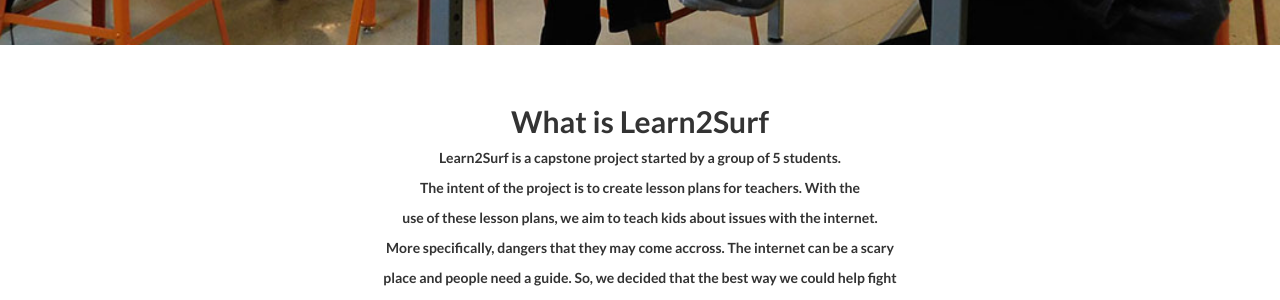
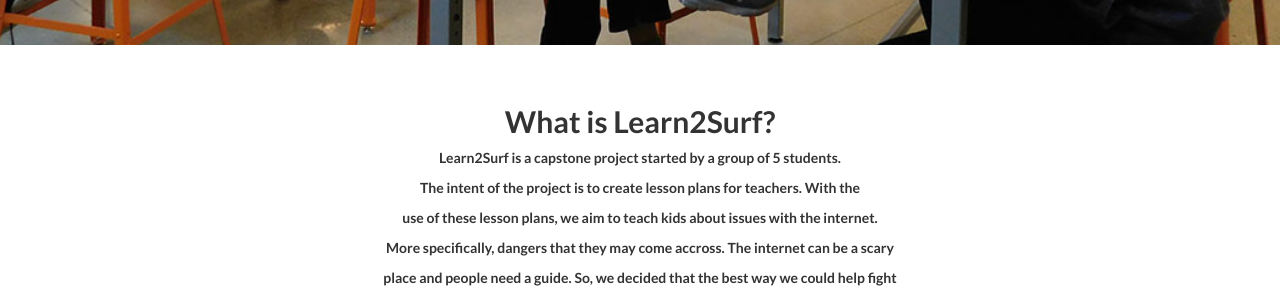
Before and after one commit to Konnor-Filip/Learn2Surf, a Jekyll site: the page built from index.html, in a window 1280 px wide and 900 px high, scrolled down 575 px. Shown: the part 157-457 px from the top of the window. Built offline with Jekyll 4.4.1, drawn with Linux system fonts in a browser that asks for light colours.

Commit message:
fixing img links

```diff
--- a/index.html
+++ b/index.html
@@ -40,7 +40,7 @@
     <div class="row">
         <div class="col-lg-8 col-lg-offset-2">
             <br /><br />
-            <h2>What is Learn2Surf</h2>
+            <h2>What is Learn2Surf?</h2>
             <p>Learn2Surf is a capstone project started by a group of 5 students.</p>
             <p>The intent of the project is to create lesson plans for teachers. With the</p>
             <p>use of these lesson plans, we aim to teach kids about issues with the internet.</p>
@@ -78,7 +78,7 @@
             <p>we hope to increase the cybersecurity of the internet and protect everyone's accounts.</p>
             <br />
             <h2>Phishing</h2>
-            <img src="../phishing.png" alt="Phishing">
+            <img src="phishing.png" alt="Phishing">
             <p>Phishing is one of the most common types of cyber attacks going on in the world right now</p>
             <p>These attacks focus on a type of attack known as social-engineering. Social-engineering</p>
             <p>is when someone attempts to decieve you in order to get you to do something.</p>
@@ -87,7 +87,7 @@
             <p>phishing awareness and what an individual can do to stop it, phishing attacks become less effective</p>
             <br />
             <h2>Malware</h2>
-            <img src="../malware.png" alt="Malware">
+            <img src="malware.png" alt="Malware">
             <p>While phishing is on the rise in terms of number of attacks. The most common type</p>
             <p>of cyber attack is malware. Malware is a piece of malicious software that could</p>
             <p>damage your computer, steal finacial information or be used to spy on individuals</p>
```
